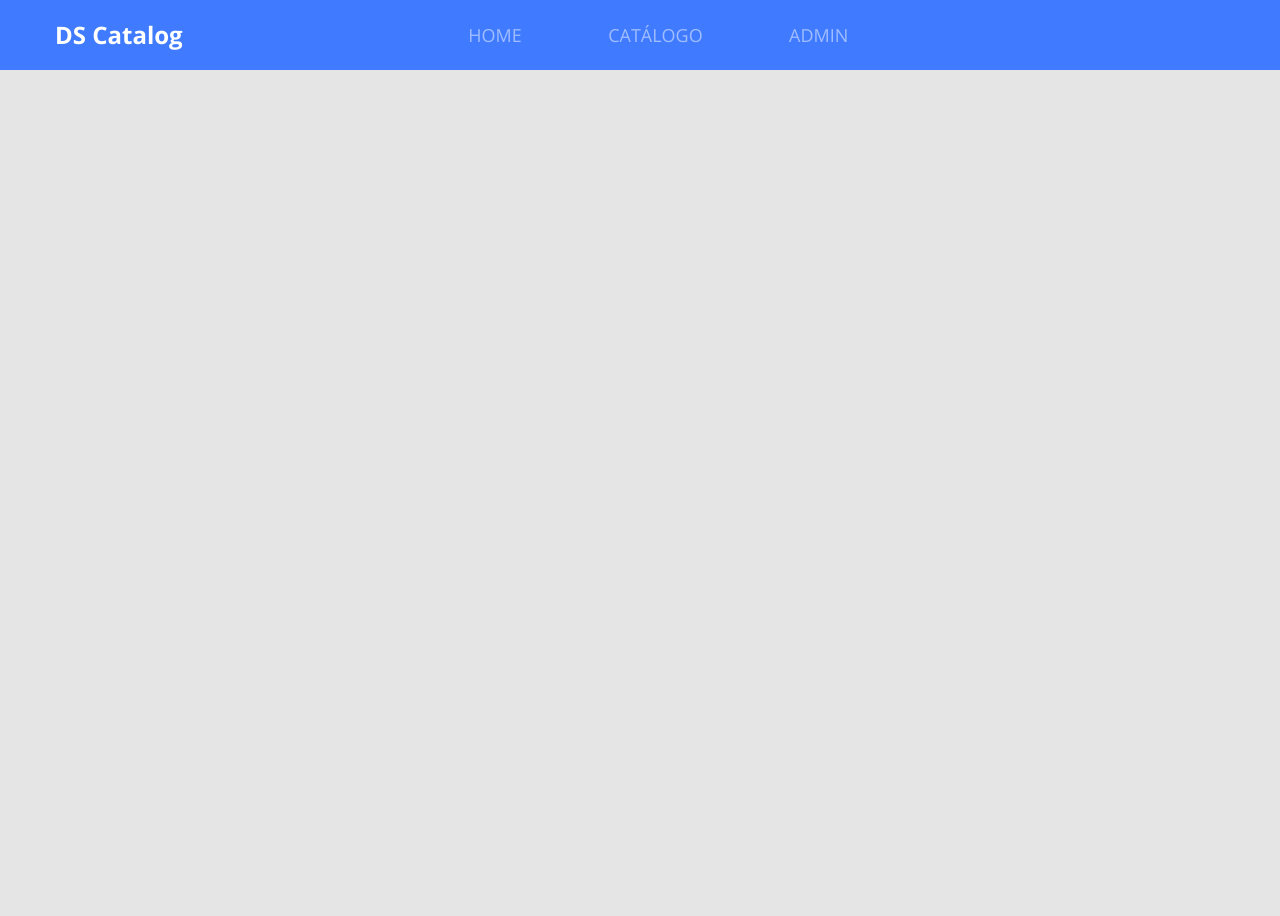
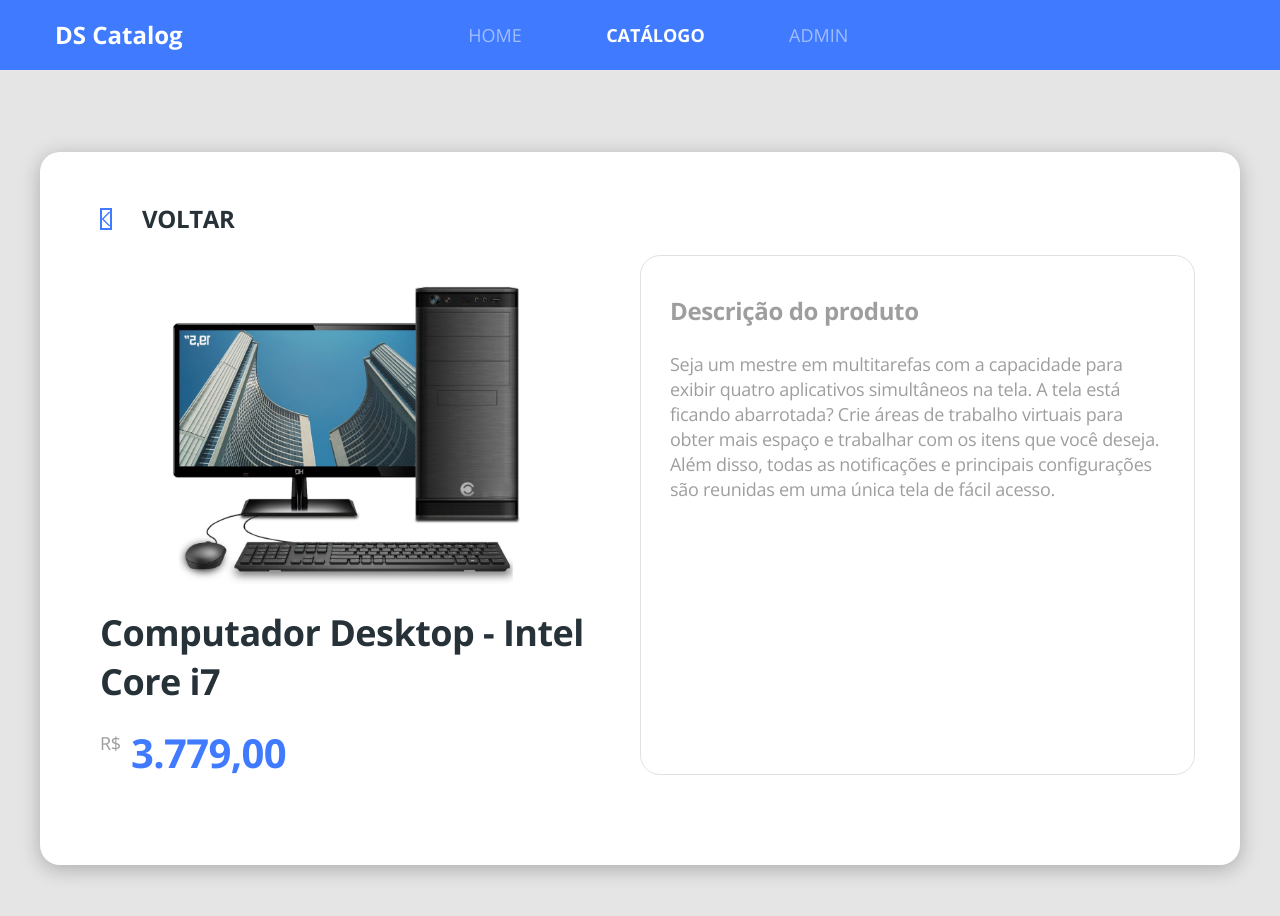
Before and after one commit to EdivaldoAlmeida/dscatalog-bootcamp-devsuperior, a React (Create React App) app in the folder front-web/: page /products/1 in a window 1280 px wide. Shown: the top 916 px of the page. Before the commit the page ends 800 px from the top, so only its background shows below. Built offline with nearby package versions, Linux system fonts and the light colour scheme.

Commit message:
Add products details

```diff
--- a/front-web/src/Routes.tsx
+++ b/front-web/src/Routes.tsx
@@ -3,6 +3,7 @@ import { BrowserRouter, Switch, Route } from 'react-router-dom';
 import Navbar from './core/components/Navbar';
 import Admin from './pages/Admin/admin';
 import Catalog from './pages/Catalog';
+import ProductDetails from './pages/Catalog/components/ProductDetails';
 import Home from './pages/home';
 
 
@@ -13,8 +14,11 @@ const Routes = () => (
             <Route path="/" exact>
                 <Home />
             </Route>
-            <Route path="/catalog">
+            <Route path="/products" exact>
                 <Catalog />
+            </Route>
+            <Route path="/products/:productId">
+                <ProductDetails />
             </Route>
             <Route path="/admin">
                 <Admin />
--- a/front-web/src/core/components/Buttonicon/styles.scss
+++ b/front-web/src/core/components/Buttonicon/styles.scss
@@ -13,4 +13,5 @@
     display: flex;
     align-items: center;
     justify-content: center;
+    color: #FFF;
 }
--- a/front-web/src/core/components/Navbar/index.tsx
+++ b/front-web/src/core/components/Navbar/index.tsx
@@ -19,7 +19,7 @@ const Navbar = () => (
                     </NavLink>
                 </li>
                 <li>
-                    <NavLink to="/catalog" activeClassName="active">
+                    <NavLink to="/products" activeClassName="active">
                         CATÁLOGO
                     </NavLink>
                 </li>
--- a/front-web/src/pages/Catalog/components/ProductCard/index.tsx
+++ b/front-web/src/pages/Catalog/components/ProductCard/index.tsx
@@ -1,5 +1,6 @@
 import React from 'react';
 import { ReactComponent as ProductImage } from '../../../../core/assets/images/product.svg';
+import ProductPrice from '../ProductPrice';
 import './styles.scss';
 
 const ProductCard = () => (
@@ -9,10 +10,7 @@ const ProductCard = () => (
         <h6 className="product-name">
             Computador Desktop - Intel Core i7
         </h6>
-        <div className="product-price-container">
-            <span className="pruduct-currency">R$</span>
-            <h3 className="product-price">2.779,00</h3>
-        </div>
+        <ProductPrice price="2.779,00"/>
     </div>
 </div>
 
--- a/front-web/src/pages/Catalog/components/ProductCard/styles.scss
+++ b/front-web/src/pages/Catalog/components/ProductCard/styles.scss
@@ -15,24 +15,5 @@
     font-size: 18px;
     line-height: 25px;
     letter-spacing: -0.015em;
+    color: #263238;
 }
-
-.product-price-container {
-    margin-top: 25px;
-    display: flex;
-}
-
-.pruduct-currency {
-    font-size: 18px;
-    line-height: 25px;
-    letter-spacing: -0.015em;
-    color: #9E9E9E;
-}
-
-.product-price {
-    font-size: 32px;
-    line-height: 44px;
-    letter-spacing: -0.015em;
-    color: #407BFF;
-    margin-left: 10px;
-}
--- /dev/null
+++ b/front-web/src/pages/Catalog/components/ProductDetails/index.tsx
@@ -0,0 +1,53 @@
+import React from 'react';
+import { Link, useParams } from 'react-router-dom';
+import { ReactComponent as ArrowIcon } from '../../../../core/assets/images/arrow.svg';
+import { ReactComponent as ProductImage } from '../../../../core/assets/images/product.svg';
+import ProductPrice from '../ProductPrice';
+import './styles.scss';
+
+type ParamsType = {
+    productId: string;
+}
+
+const ProductDetails = () => {
+
+    const { productId } = useParams<ParamsType>();
+
+    console.log(productId);
+
+    return (
+
+        <div className="product-details-container">
+            <div className="card-base border-radius-20 product-details">
+                <Link to="/products" className="product-details-goback">
+                <ArrowIcon className="icon-goback"/>
+                <h1 className="text-goback">voltar</h1>
+                </Link>
+                <div className="row">
+                    <div className="col-6 pr-5">
+                        <div className="product-detail-card text-center">
+                            <ProductImage className="product-details-image"/>
+                        </div>
+                        <h1 className="product-details-name">
+                            Computador Desktop - Intel Core i7
+                        </h1>
+                        <ProductPrice price="3.779,00" />
+                    </div>
+                    <div className="col-6 product-details-card">
+                        <h1 className="product-description-title">Descrição do produto</h1>
+                        <p className="product-description-text">
+                        Seja um mestre em multitarefas com a capacidade
+                        para exibir quatro aplicativos simultâneos na tela.
+                        A tela está ficando abarrotada? Crie áreas de trabalho
+                        virtuais para obter mais espaço e trabalhar com os itens
+                        que você deseja. Além disso, todas as notificações e principais
+                        configurações são reunidas em uma única tela de fácil acesso.
+                        </p>
+                    </div>
+                </div>
+            </div>
+        </div>
+    );
+};
+
+export default ProductDetails;
--- /dev/null
+++ b/front-web/src/pages/Catalog/components/ProductDetails/styles.scss
@@ -0,0 +1,66 @@
+
+.product-details-container {
+    margin-top: 40px;
+    padding: 42px 40px 134px 40px;
+}
+
+.product-details {
+    padding: 50px 60px 90px 60px;
+}
+
+.product-details-goback {
+    display: flex;
+    align-items: center;
+    margin-bottom: 20px;
+}
+
+.icon-goback {
+    border: 2px solid #407BFF;
+    transform: rotate(-180deg);
+    margin-right: 30px;;
+}
+.text-goback {
+    font-size: 24px;
+    line-height: 33px;
+    letter-spacing: -0.015em;
+    color: #263238;
+    text-transform: uppercase;
+}
+
+.product-details-card {
+    border: 1px solid #E1E1E1;
+    border-radius: 20px;
+    padding: 38px 29px;
+}
+
+.product-details-image {
+    width: 353px;
+    height: 353px;
+}
+
+.product-description-title {
+    font-size: 24px;
+    line-height: 33px;
+    letter-spacing: -0.015em;
+    color: #9E9E9E;
+    margin-bottom: 25px;
+}
+
+.product-description-text {
+    font-size: 18px;
+    line-height: 25px;
+    letter-spacing: -0.015em;
+    color: #9E9E9E;
+}
+
+.product-details-name {
+    font-size: 36px;
+    line-height: 49px;
+    letter-spacing: -0.015em;
+    color: #263238;
+    mix-blend-mode: normal;
+}
+
+.product-details .product-price {
+    font-size: 40px;
+}
--- /dev/null
+++ b/front-web/src/pages/Catalog/components/ProductPrice/index.tsx
@@ -0,0 +1,17 @@
+import React from 'react';
+import './styles.scss';
+
+type Props = {
+    price:string;
+}
+
+const ProductPrice = ( { price }: Props) => (
+    <div className="product-price-container">
+        <span className="pruduct-currency">R$</span>
+        <h3 className="product-price">
+            {price}
+            </h3>
+    </div>
+);
+
+export default ProductPrice;
--- /dev/null
+++ b/front-web/src/pages/Catalog/components/ProductPrice/styles.scss
@@ -0,0 +1,19 @@
+ .product-price-container {
+    margin-top: 25px;
+    display: flex;
+}
+
+.pruduct-currency {
+    font-size: 18px;
+    line-height: 25px;
+    letter-spacing: -0.015em;
+    color: #9E9E9E;
+}
+
+.product-price {
+    font-size: 32px;
+    line-height: 44px;
+    letter-spacing: -0.015em;
+    color: #407BFF;
+    margin-left: 10px;
+}
--- a/front-web/src/pages/Catalog/index.tsx
+++ b/front-web/src/pages/Catalog/index.tsx
@@ -1,4 +1,5 @@
 import React from 'react';
+import { Link } from 'react-router-dom';
 import ProductCard from './components/ProductCard';
 import './styles.scss';
 
@@ -8,19 +9,19 @@ const Catalog = () => (
             Catálogo de produtos
         </h1>
         <div className="catalog-products">
-            <ProductCard />
-            <ProductCard />
-            <ProductCard />
-            <ProductCard />
-            <ProductCard />
-            <ProductCard />
-            <ProductCard />
-            <ProductCard />
-            <ProductCard />
-            <ProductCard />
-            <ProductCard />
-            <ProductCard />
-            <ProductCard />
+            <Link to="/products/1"><ProductCard /></Link>
+            <Link to="/products/2"><ProductCard /></Link>
+            <Link to="/products/3"><ProductCard /></Link>
+            <Link to="/products/4"><ProductCard /></Link>
+            <Link to="/products/5"><ProductCard /></Link>
+            <Link to="/products/6"><ProductCard /></Link>
+            <Link to="/products/7"><ProductCard /></Link>
+            <Link to="/products/8"><ProductCard /></Link>
+            <Link to="/products/9"><ProductCard /></Link>
+            <Link to="/products/10"><ProductCard /></Link>
+            <Link to="/products/12"><ProductCard /></Link>
+            <Link to="/products/13"><ProductCard /></Link>
+
 
         </div>
     </div>
--- a/front-web/src/pages/home/index.tsx
+++ b/front-web/src/pages/home/index.tsx
@@ -14,7 +14,7 @@ const Home = () => (
                 <p className="text-subtitle">
                     Ajudaremos você a encontrar os melhores <br /> produtos disponíveis no mercado.
                 </p>
-                <Link to="/catalog">
+                <Link to="/products">
                 <ButtonIcon text="inicie agora a sua busca" />
                 </Link>
             </div>
```
Also changed, not shown: front-web/src/core/assets/images/arrow.svg.
